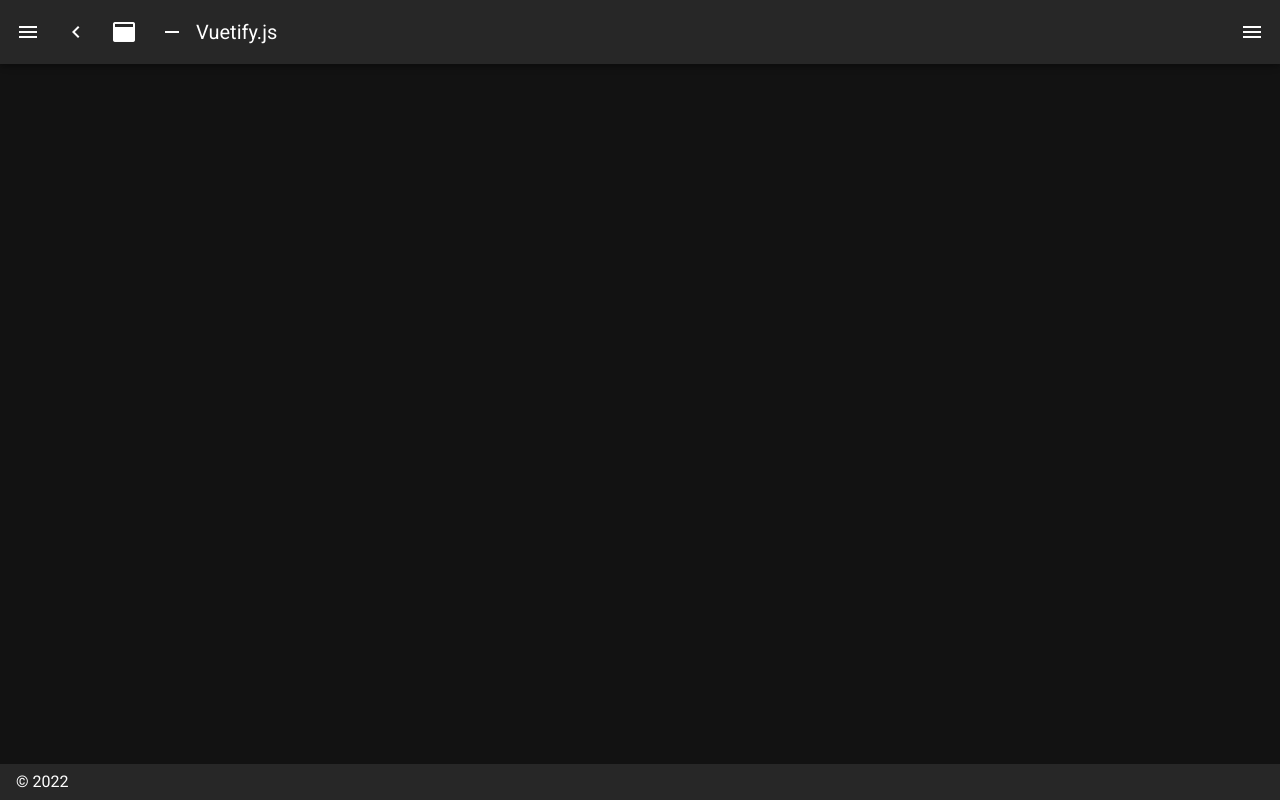
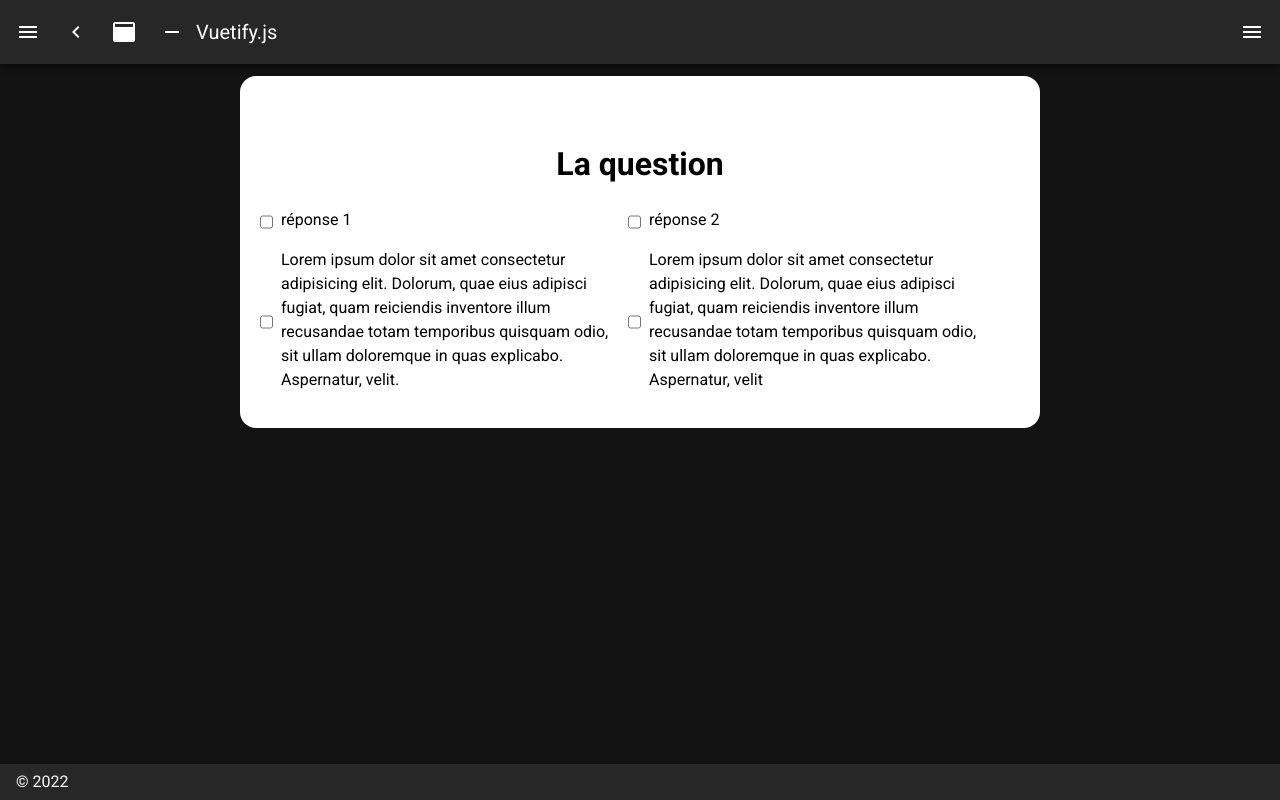
Before and after one commit to mortagh/quizz-Vue.js-NuxtJS, a Nuxt app: page /quizz in a window 1280 px wide. Before the commit this address had no page. Built offline with nearby package versions, Linux system fonts and the light colour scheme.

Commit message:
tile+question

```diff
--- a/components/Slider.vue
+++ b/components/Slider.vue
@@ -87,11 +87,13 @@ export default {
     .btn-left{
         top: 50%;
         transform: translateY(-50%);
+        background-color: rgb(12, 90, 235);
         left: 5px;
     }
     .btn-right{
         top: 50%;
         transform: translateY(-50%);
+        background-color: #16a923;
         right: 5px;
     }
     .btn-cta{
--- a/components/TileThematique.vue
+++ b/components/TileThematique.vue
@@ -1,7 +1,7 @@
 <template>
-    <div class="tile">
+     <NuxtLink to="/quizz"><div class="tile">
         <slot></slot>
-    </div>
+    </div></NuxtLink>
 </template>
 
 <style scoped>
@@ -10,12 +10,19 @@
         border-radius: 10px;
         padding: 32px;
         max-width: 400px;
+        min-width: 300px;
+        min-height: 300px;
         margin: 20px;
         cursor: pointer;
         display: flex;
         flex-direction: column;
         align-items: center;
+        justify-content: center;
         gap: 16px;
+    }
+    a{
+        text-decoration: none;
+        color: white;
     }
 
 </style>
--- a/pages/geographie.vue
+++ b/pages/geographie.vue
@@ -39,6 +39,8 @@
 
   .container-thematique {
     display: flex;
+    flex-wrap: wrap;
+    justify-content: center;
   }
 
 </style>
--- a/pages/histoire.vue
+++ b/pages/histoire.vue
@@ -38,6 +38,8 @@
 
   .container-thematique {
     display: flex;
+    flex-wrap: wrap;
+    align-items: center;
   }
 
 </style>
--- a/pages/index.vue
+++ b/pages/index.vue
@@ -1,14 +1,37 @@
 <template>
   <div class="quizz">
     <h1>QUIZZ</h1>
-    <slider/>
+    <div class="score">
+      <h2>Score</h2>
+      <p>t'es vraiment une merde</p>
+    </div>
+    <slider />
   </div>
 </template>
 
 <script>
-import Slider from '../components/Slider.vue'
-export default {
-  components: { Slider },
-  name: 'IndexPage'
-}
+  import Slider from '../components/Slider.vue'
+  export default {
+    components: {
+      Slider
+    },
+    name: 'IndexPage'
+  }
+
 </script>
+
+<style scoped>
+  .quizz {
+    display: flex;
+    align-items: center;
+    flex-direction: column;
+    margin-top: 100px;
+    gap: 50px;
+  }
+  .score{
+    display: flex;
+    flex-direction: column;
+    align-items: center;
+    gap: 16px;
+  }
+</style>
--- /dev/null
+++ b/pages/quizz.vue
@@ -0,0 +1,97 @@
+<template>
+  <div class="container">
+    <h1>La question</h1>
+    <div class="QCM">
+      <div class="row">
+        <div class="reponse">
+          <div class="checkbox">
+            <input type="checkbox" id="scales" name="scales">
+            <label for="scales">réponse 1</label>
+          </div>
+        </div>
+        <div class="reponse">
+          <div class="checkbox">
+            <input type="checkbox" id="scales" name="scales">
+            <label for="scales">réponse 2</label>
+          </div>
+
+        </div>
+      </div>
+      <div class="row">
+        <div class="reponse">
+          <div class="checkbox">
+            <input type="checkbox" id="scales" name="scales">
+            <label for="scales">Lorem ipsum dolor sit amet consectetur adipisicing elit. Dolorum, quae eius adipisci
+              fugiat,
+              quam reiciendis inventore illum recusandae totam temporibus quisquam odio, sit ullam doloremque in quas
+              explicabo. Aspernatur, velit.</label>
+          </div>
+        </div>
+        <div class="reponse">
+          <div class="checkbox">
+            <input type="checkbox" id="scales" name="scales">
+            <label for="scales">Lorem ipsum dolor sit amet consectetur adipisicing elit. Dolorum, quae eius adipisci
+              fugiat,
+              quam reiciendis inventore illum recusandae totam temporibus quisquam odio, sit ullam doloremque in quas
+              explicabo. Aspernatur, velit</label>
+          </div>
+        </div>
+      </div>
+    </div>
+  </div>
+</template>
+
+<style scoped>
+  .container {
+    background-color: white;
+    color: black;
+    border-radius: 16px;
+    width: 800px;
+    display: flex;
+    flex-wrap: wrap;
+    justify-content: center;
+    align-items: center;
+    flex-direction: column;
+    padding: 32px;
+  }
+
+  .checkbox {
+      display: flex;
+      gap: 8px;
+  }
+
+  label {
+    height: 100%;
+  }
+
+  h1 {
+    display: inline;
+    margin: 32px;
+  }
+
+  .QCM {
+    width: 100%;
+  }
+
+  input {
+    margin-top: 4px;
+  }
+
+  .reponse {
+    margin-bottom: 16px;
+    margin-right: 16px;
+    display: flex;
+    flex-direction: column;
+    flex-basis: 100%;
+    flex: 1;
+    gap: 8px;
+  }
+
+  .row {
+    display: flex;
+    flex-direction: row;
+    flex-wrap: wrap;
+    width: 100%;
+  }
+
+</style>
```
